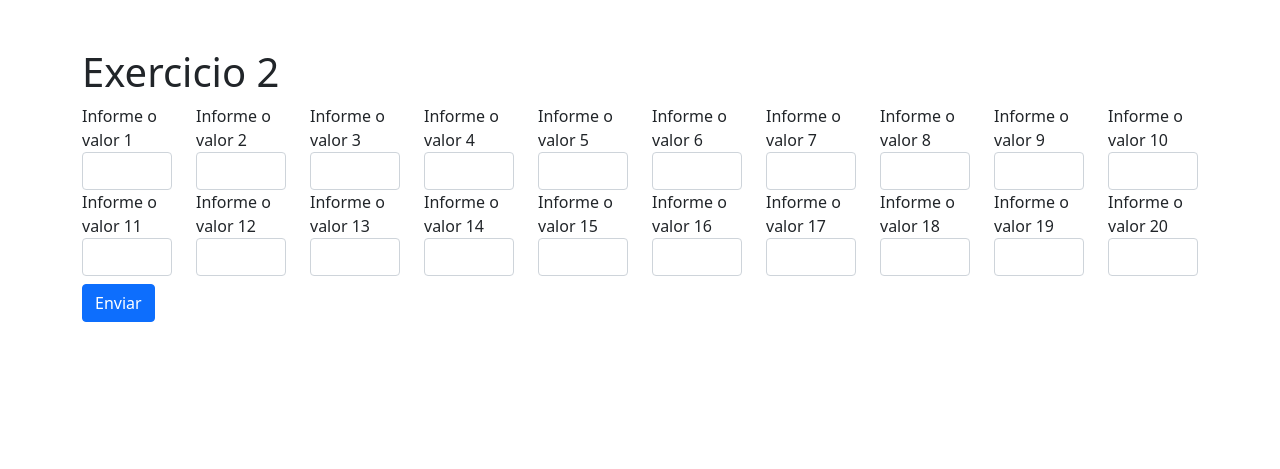
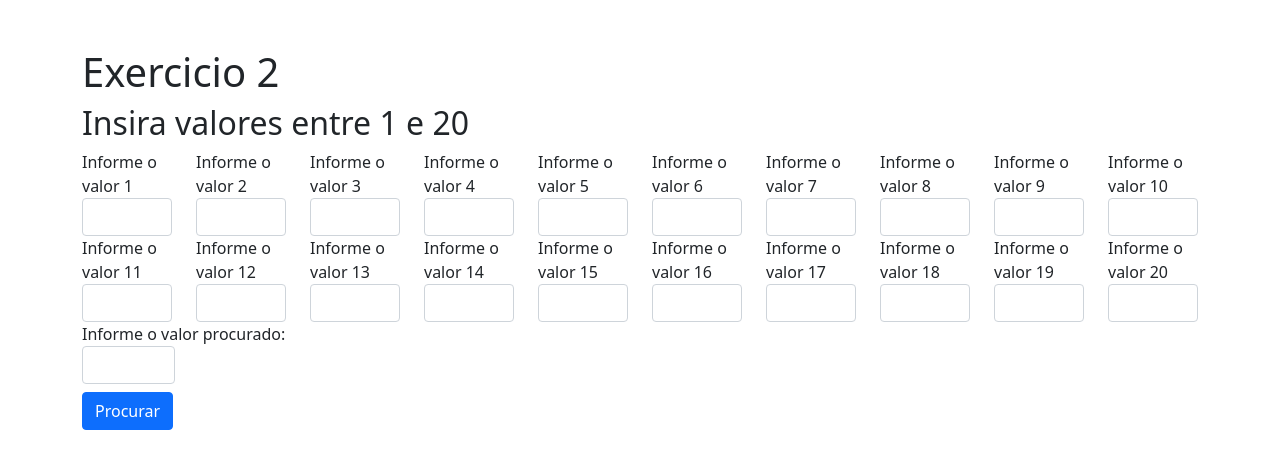
Before and after one commit to leandropicolo/Eletiva_LinguagemProgramacaoIV, a PHP site: page / in a window 1280 px wide. Shown: the top 469 px of the page. Run offline with PHP 8.4, Linux system fonts and the light colour scheme.

Commit message:
Exercicio2_resolucao

```diff
--- a/Lista_2_Exercicios/Exercicio2/index.php
+++ b/Lista_2_Exercicios/Exercicio2/index.php
@@ -10,6 +10,7 @@
   </head>
   <body class="container mt-5">
     <h1>Exercicio 2</h1>
+    <h2>Insira valores entre 1 e 20</h2>
     <form action="resultado.php" method="post">
       <div class="row">
         <?php
@@ -39,10 +40,17 @@
           }
         ?>
       </div>
+
       <div class="row">
         <div class="col">
+          <label for="valorproc" class="label-control">
+            Informe o valor procurado:
+          </label>
+          <div class="col-1">
+            <input type="number" name="valorproc" id="valorproc" class="form-control"/>
+          </div>
           <button class="btn btn-primary mt-2">
-            Enviar
+            Procurar
           </button>
         </div>
       </div>
```
Also changed, not shown: Lista_2_Exercicios/Exercicio2/resultado.php (+11 -0 lines).
